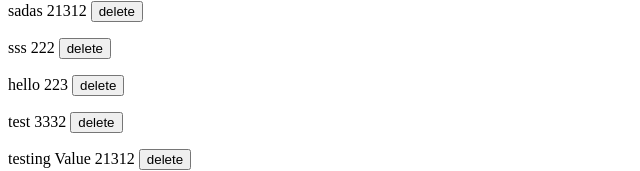
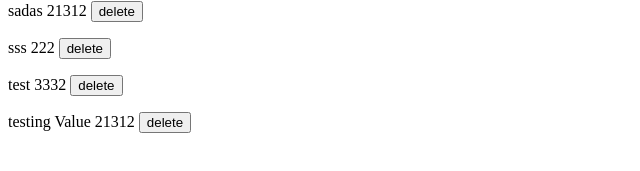
Before and after one commit to dmarcu1804/fullstackcourse, a React (Vite) app in the folder Part2/phonebook/: page / in a window 1280 px wide. Shown: the part 541-712 px from the top of the page, without its empty margins (0-640 px from the left). Built offline with nearby package versions, Linux system fonts and the light colour scheme; data requests are answered from the project's data file.

Commit message:
completed exercise 2.17

```diff
--- a/Part2/phonebook/db.json
+++ b/Part2/phonebook/db.json
@@ -36,11 +36,6 @@
       "number": "222"
     },
     {
-      "id": "e91d",
-      "name": "hello",
-      "number": "223"
-    },
-    {
       "id": "edac",
       "name": "test",
       "number": "3332"
--- a/Part2/phonebook/src/App.jsx
+++ b/Part2/phonebook/src/App.jsx
@@ -52,6 +52,15 @@ const App = () => {
       .then(returnedPerson => {
         setPersons(persons.map(person => person.name === newName ? returnedPerson : person))
       })
+      .catch(error => {
+        setErrorMessage(
+          `information of ${newName} has been deleted`
+        )
+        setTimeout(() => {
+          setErrorMessage(null)
+        }, 5000)
+      })
+
       setErrorMessage(
         `Changed ${newName} number to new number: ${newNumber}`
       )
```
